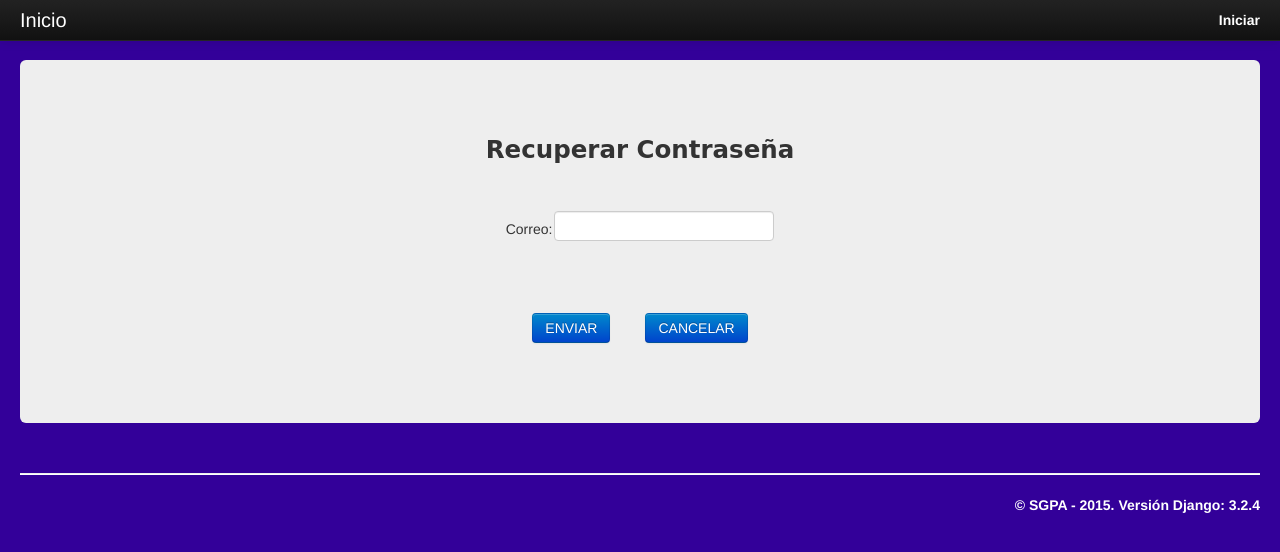
After one commit to bhumikabiyani/repois2, a Django app: page /recuperarcontrasena/ in a window 1280 px wide. The commit adds this page. Shown: the top 552 px of the page. Run offline with Django 3.2, Linux system fonts and the light colour scheme; parts of the project's set-up code (start-up, migrations or seed data) failed here and were passed over; some libraries are stand-ins or nearby versions.

Commit message:
Recuperar Contraseña

```diff
--- a/SGPA/apps/home/forms.py
+++ b/SGPA/apps/home/forms.py
@@ -5,3 +5,7 @@ from django.contrib.auth.models import User
 class LoginForm(forms.Form):
 	Nombre = forms.CharField(widget=forms.TextInput())
 	Contrasena = forms.CharField(widget=forms.PasswordInput(render_value=False))
+
+
+class RecuperarContrasenaForm(forms.Form):
+    Correo = forms.CharField(widget=forms.TextInput())
--- a/SGPA/apps/home/urls.py
+++ b/SGPA/apps/home/urls.py
@@ -5,4 +5,5 @@ urlpatterns = patterns('SGPA.apps.home.views',
 	url(r'^$','index_view',name='vista_principal'),
         url(r'^login/$','login_view',name='vista_login'),
         url(r'^logout/$','logout_view',name='vista_logout'),
+        url(r'^recuperarcontrasena/$','recuperarcontrasena_view',name='vista_recuperarcontrasena'),
 )
--- a/SGPA/apps/home/views.py
+++ b/SGPA/apps/home/views.py
@@ -1,43 +1,82 @@
 # -*- coding: utf-8 -*-
+from random import choice
+import string
 from django.shortcuts import render_to_response
 from django.template import RequestContext
 from SGPA.apps.home.forms import LoginForm
-from django.core.mail import EmailMultiAlternatives # Enviamos HTML
+from SGPA.apps.home.forms import RecuperarContrasenaForm
+from django.core.mail import EmailMultiAlternatives  # Enviamos HTML
 from django.contrib.auth.models import User
 import django
 from SGPA.settings import URL_LOGIN
-from django.contrib.auth import login,logout,authenticate
+from django.contrib.auth import login, logout, authenticate
 from django.http import HttpResponseRedirect, HttpResponse
 # Paginacion en Django
-from django.core.paginator import Paginator,EmptyPage,InvalidPage
+from django.core.paginator import Paginator, EmptyPage, InvalidPage
 from django.contrib.auth.decorators import login_required
+from django.contrib.auth.hashers import make_password
+from django.template.loader import render_to_string
+from django.core.mail import EmailMessage
+
 
 # Create your views here.
 def index_view(request):
-	return render_to_response('home/index.html',context_instance=RequestContext(request))
+    return render_to_response('home/index.html', context_instance=RequestContext(request))
+
 
 def login_view(request):
-	mensaje = ""
-	if request.user.is_authenticated():
-		return HttpResponseRedirect('/')
-	else:
-		if request.method == "POST":
-			form = LoginForm(request.POST)
-			if form.is_valid():
-				next = request.POST['next']
-				username = form.cleaned_data['Nombre']
-				password = form.cleaned_data['Contrasena']
-				usuario = authenticate(username=username,password=password)
-				if usuario is not None and usuario.is_active:
-					login(request,usuario)
-					return HttpResponseRedirect(next)
-				else:
-					mensaje = "El nombre del Usuario o la Contraseña son incorrectos"
-		next = request.REQUEST.get('next')
-		form = LoginForm()
-		ctx = {'form':form,'mensaje':mensaje,'next':next}
-		return render_to_response('home/login.html',ctx,context_instance=RequestContext(request))
+    mensaje = ""
+    if request.user.is_authenticated():
+        return HttpResponseRedirect('/')
+    else:
+        if request.method == "POST":
+            form = LoginForm(request.POST)
+            if form.is_valid():
+                next = request.POST['next']
+                username = form.cleaned_data['Nombre']
+                password = form.cleaned_data['Contrasena']
+                usuario = authenticate(username=username, password=password)
+                if usuario is not None and usuario.is_active:
+                    login(request, usuario)
+                    return HttpResponseRedirect(next)
+                else:
+                    mensaje = "El nombre del Usuario o la Contraseña son incorrectos"
+        next = request.REQUEST.get('next')
+        form = LoginForm()
+        ctx = {'form': form, 'mensaje': mensaje, 'next': next}
+        return render_to_response('home/login.html', ctx, context_instance=RequestContext(request))
+
 
 def logout_view(request):
-	logout(request)
-	return HttpResponseRedirect('/')
+    logout(request)
+    return HttpResponseRedirect('/')
+
+
+def recuperarcontrasena_view(request):
+    if request.method == 'POST':
+        form = RecuperarContrasenaForm(request.POST)
+        if form.is_valid():
+            correo = form.cleaned_data['Correo']
+            password = generar_nuevo_pass(request,correo)
+            contenido = render_to_string('mailing/recuperacion_password.html',{'pass': password})
+            correo = EmailMessage('Restablecimiento de Pass de SGPA', contenido, to=[form.cleaned_data['Correo']])
+            correo.content_subtype = "html"
+            correo.send()
+            return HttpResponseRedirect('/')
+    else:
+        form = RecuperarContrasenaForm()
+        ctx = {'form': form}
+        return render_to_response('home/recuperarcontrasena.html', ctx, context_instance=RequestContext(request))
+
+def generar_nuevo_pass(request, correo):
+    """
+    Metodo que genera el nuevo pass para el usuario.
+    """
+    if correo is not None:
+        user = User.objects.get(email=correo)
+        password = ''.join([choice(string.letters
+                                   + string.digits) for i in range(10)])
+        user.password = make_password(password)
+        user.save()
+        return str('Usuario: '+user.username+'\nPassword: '+password)
+    return None
--- a/SGPA/templates/home/login.html
+++ b/SGPA/templates/home/login.html
@@ -9,6 +9,6 @@
 	{{ form.as_p }}
 		<input type="hidden" value="/" name="next">
 	        <button class="btn btn-primary" type="submit"><strong> Entrar </strong></button>
-	        <br><br><h5>¿Olvidaste tu contraseña?<br><a href="/registro/"> Ingresa Aqui</a></h5>
+	        <br><br><h5>¿Olvidaste tu contraseña?<br><a href="/recuperarcontrasena/"> Ingresa Aqui</a></h5>
 </form></center>
 {% endblock %}
--- /dev/null
+++ b/SGPA/templates/home/recuperarcontrasena.html
@@ -0,0 +1,13 @@
+{% extends "base.html" %}
+{% block title %} Recuperar Contraseña {% endblock %}
+{% block content %}
+<center><strong><font face="Comic Sans MS"><h3> Recuperar Contraseña</h3></font></strong></center><br>
+<form action="." method="POST">
+	{% csrf_token %}
+	<center><table>
+	{{ form.as_table }}
+	</table><br><br>
+	<button class="btn btn-primary" type="submit"> ENVIAR </button>
+         &nbsp;&nbsp;&nbsp;&nbsp;&nbsp;&nbsp;<input type="button" class= "btn btn-primary" value="CANCELAR" onClick = "location.href='/' "/></center>
+</form>
+{% endblock%}
```
Also changed, not shown: SGPA/settings.py (+3 -4 lines), SGPA/templates/mailing/recuperacion_password.html (added, +10 -0 lines).
